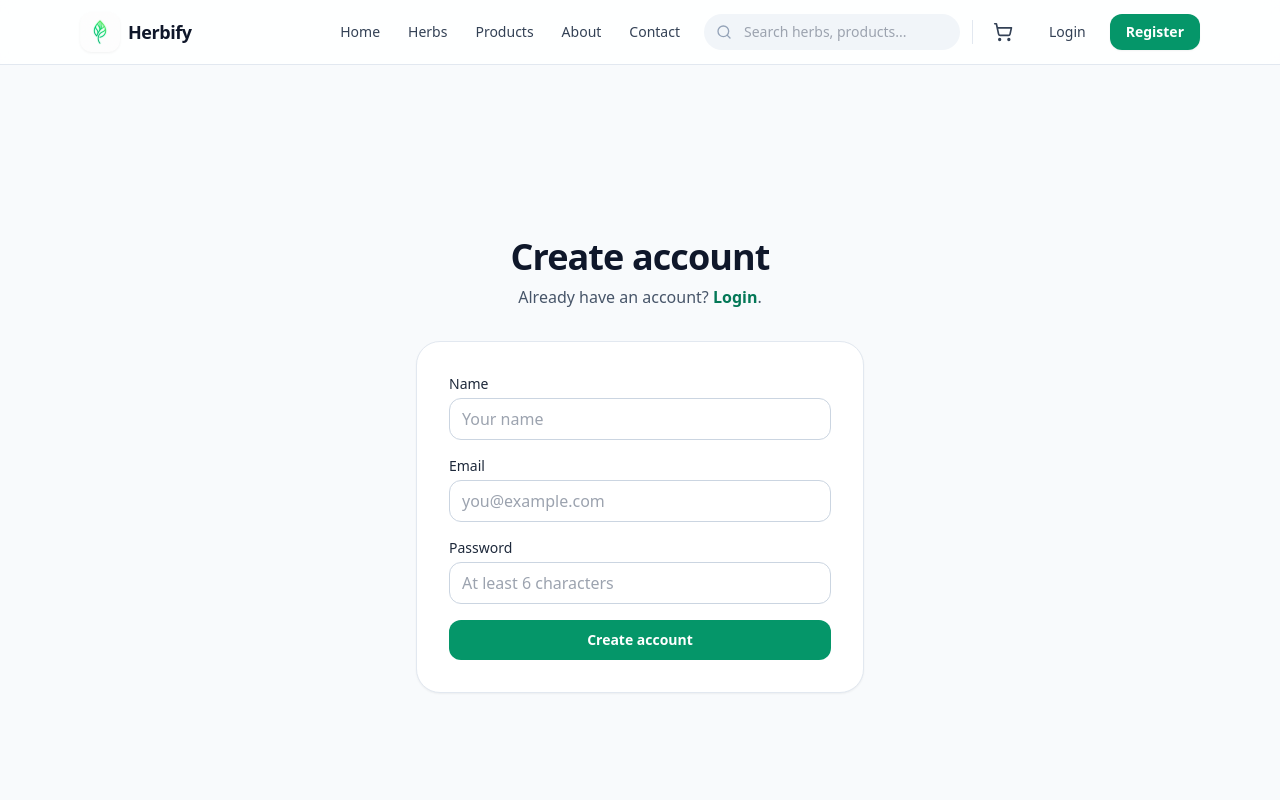
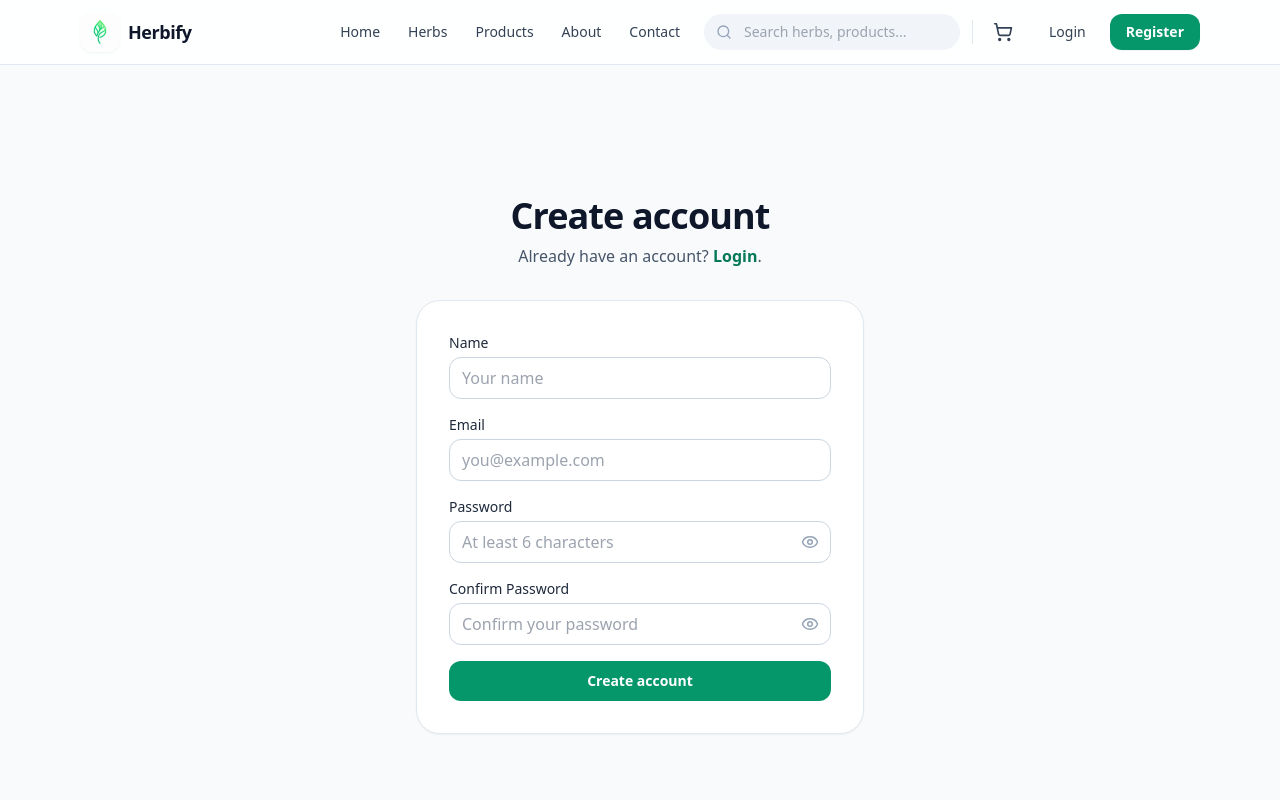
Before and after one commit to causyash/herbify, a React (Vite) app in the folder client/: page /register in a window 1280 px wide. Shown: the top 800 px of the page. Built offline with nearby package versions, Linux system fonts and the light colour scheme; no server answers.

Commit message:
feat: Add password visibility toggles and require OTP for every normal user login

```diff
--- a/client/src/pages/LoginPage.jsx
+++ b/client/src/pages/LoginPage.jsx
@@ -2,6 +2,7 @@ import { useState } from 'react'
 import { Link, useNavigate } from 'react-router-dom'
 import { api } from '../lib/api'
 import { useAuth } from '../auth/AuthProvider.jsx'
+import { Eye, EyeOff } from 'lucide-react'
 
 export function LoginPage() {
   const nav = useNavigate()
@@ -12,6 +13,7 @@ export function LoginPage() {
   const [error, setError] = useState('')
   const [busy, setBusy] = useState(false)
   const [step, setStep] = useState(1) // 1: credentials, 2: OTP verification
+  const [showPassword, setShowPassword] = useState(false)
 
   async function onSubmit(e) {
     e.preventDefault()
@@ -93,15 +95,25 @@ export function LoginPage() {
             </label>
             <label className="grid gap-1">
               <span className="text-sm font-medium text-slate-800">Password</span>
+              <div className="relative">
                 <input
-                type="password"
+                  type={showPassword ? "text" : "password"}
                   autoComplete="current-password"
                   value={password}
                   onChange={(e) => setPassword(e.target.value)}
-                className="rounded-xl border border-slate-300 px-3 py-2 outline-none ring-emerald-500 focus:ring-2"
+                  className="w-full rounded-xl border border-slate-300 px-3 py-2 pr-10 outline-none ring-emerald-500 focus:ring-2"
                   placeholder="••••••••"
                   required
                 />
+                <button
+                  type="button"
+                  onClick={() => setShowPassword(!showPassword)}
+                  className="absolute right-3 top-1/2 -translate-y-1/2 text-slate-400 hover:text-slate-600 focus:outline-none"
+                  tabIndex="-1"
+                >
+                  {showPassword ? <EyeOff size={18} /> : <Eye size={18} />}
+                </button>
+              </div>
             </label>
           </>
         ) : (
--- a/client/src/pages/RegisterPage.jsx
+++ b/client/src/pages/RegisterPage.jsx
@@ -1,20 +1,30 @@
 import { useState } from 'react'
 import { Link } from 'react-router-dom'
 import { api } from '../lib/api'
+import { Eye, EyeOff } from 'lucide-react'
 
 export function RegisterPage() {
 
   const [name, setName] = useState('')
   const [email, setEmail] = useState('')
   const [password, setPassword] = useState('')
+  const [confirmPassword, setConfirmPassword] = useState('')
   const [otp, setOtp] = useState('')
   const [error, setError] = useState('')
   const [busy, setBusy] = useState(false)
   const [step, setStep] = useState(1) // 1: registration, 2: OTP verification
+  const [showPassword, setShowPassword] = useState(false)
+  const [showConfirmPassword, setShowConfirmPassword] = useState(false)
 
   async function onSubmit(e) {
     e.preventDefault()
     setError('')
+
+    if (step === 1 && password !== confirmPassword) {
+      setError('Passwords do not match')
+      return
+    }
+
     setBusy(true)
     try {
       if (step === 1) {
@@ -100,16 +110,49 @@ export function RegisterPage() {
             </label>
             <label className="grid gap-1">
               <span className="text-sm font-medium text-slate-800">Password</span>
+              <div className="relative">
                 <input
-                type="password"
+                  type={showPassword ? "text" : "password"}
                   autoComplete="new-password"
                   value={password}
                   onChange={(e) => setPassword(e.target.value)}
-                className="rounded-xl border border-slate-300 px-3 py-2 outline-none ring-emerald-500 focus:ring-2"
+                  className="w-full rounded-xl border border-slate-300 px-3 py-2 pr-10 outline-none ring-emerald-500 focus:ring-2"
                   placeholder="At least 6 characters"
                   minLength={6}
                   required
                 />
+                <button
+                  type="button"
+                  onClick={() => setShowPassword(!showPassword)}
+                  className="absolute right-3 top-1/2 -translate-y-1/2 text-slate-400 hover:text-slate-600 focus:outline-none"
+                  tabIndex="-1"
+                >
+                  {showPassword ? <EyeOff size={18} /> : <Eye size={18} />}
+                </button>
+              </div>
+            </label>
+            <label className="grid gap-1">
+              <span className="text-sm font-medium text-slate-800">Confirm Password</span>
+              <div className="relative">
+                <input
+                  type={showConfirmPassword ? "text" : "password"}
+                  autoComplete="new-password"
+                  value={confirmPassword}
+                  onChange={(e) => setConfirmPassword(e.target.value)}
+                  className="w-full rounded-xl border border-slate-300 px-3 py-2 pr-10 outline-none ring-emerald-500 focus:ring-2"
+                  placeholder="Confirm your password"
+                  minLength={6}
+                  required
+                />
+                <button
+                  type="button"
+                  onClick={() => setShowConfirmPassword(!showConfirmPassword)}
+                  className="absolute right-3 top-1/2 -translate-y-1/2 text-slate-400 hover:text-slate-600 focus:outline-none"
+                  tabIndex="-1"
+                >
+                  {showConfirmPassword ? <EyeOff size={18} /> : <Eye size={18} />}
+                </button>
+              </div>
             </label>
           </>
         ) : (
```
Also changed, not shown: 1 other file (tests, documents, lock files or other folders). Lines whose indentation alone changed are shown as unchanged.
